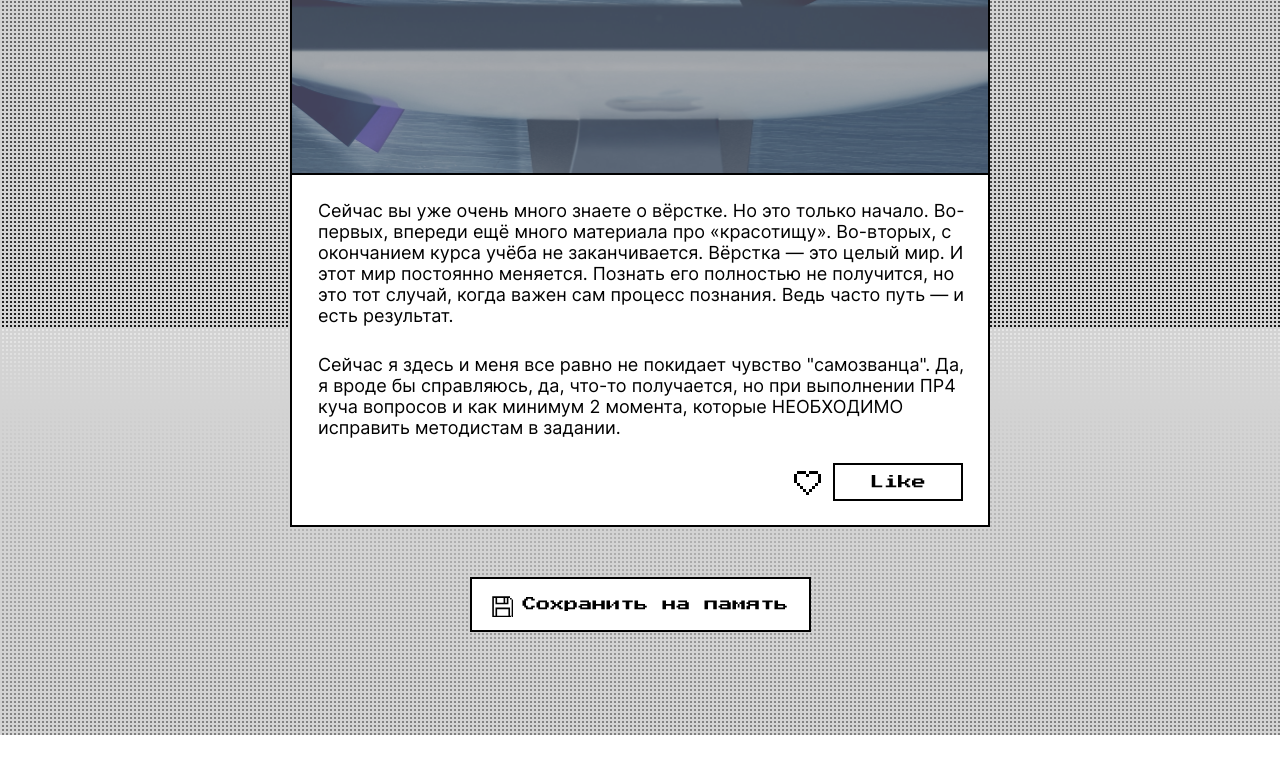
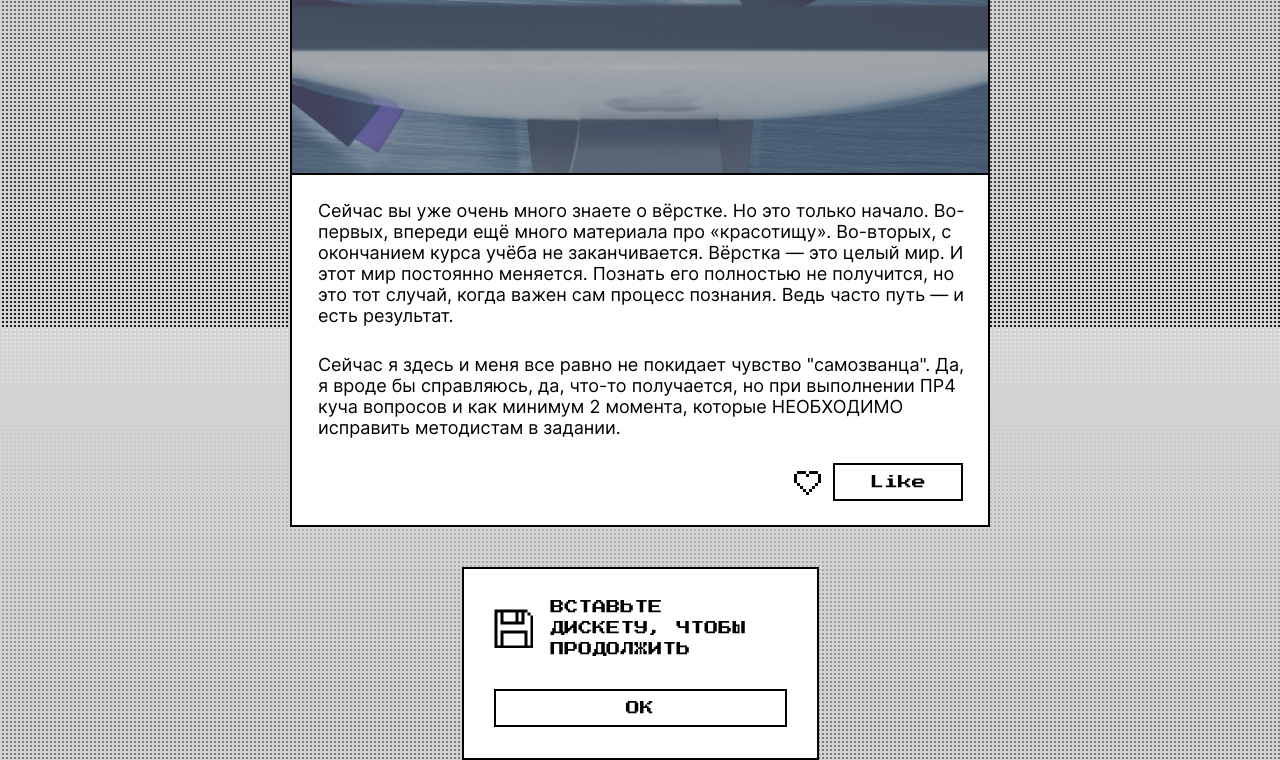
Before and after one commit to aldizza/zakrivayuschiy-teg-f, a plain HTML site: page index.html in a window 1280 px wide. Shown: the part 8473-9233 px from the top of the page. Before the commit the page ends 9208 px from the top, so only its background shows below. Drawn offline with Linux system fonts and the light colour scheme.

Commit message:
3d iteration floppy

```diff
--- a/index.html
+++ b/index.html
@@ -404,7 +404,7 @@
         <span class="button__text">Сохранить на память</span>
       </button>
 
-      <dialog class="dialog" id="dialog-id">
+      <dialog class="dialog" id="dialog-id" open>
         <div class="dialog__block">
           <div class="dialog__column">
             <svg
--- a/styles/style.css
+++ b/styles/style.css
@@ -298,12 +298,6 @@
   background-color: var(--backgroud-color);
 }
 
-.footer__button {
-  display: flex;
-  width: 28px;
-  height: 28px;
-}
-
 .card__save-button {
   display: flex;
   align-items: center;
@@ -312,6 +306,8 @@
   color: var(--button-text-color);
   margin-top: 5px;
   mix-blend-mode: difference;
+  width: 28px;
+  height: 28px;
 }
 
 /*диалог*/
@@ -351,7 +347,6 @@
 
 .dialog__block-text {
   display: flex;
-  margin:
 }
 
 .dialog__button {
@@ -363,6 +358,11 @@
   background: var(--backgroud-color);
   border: 2px solid var(--main-color);
   padding: 14px 0;
+}
+
+.dialog .card__save-button {
+  width: 39px;
+  height: 39px;
 }
 
 /* Фильтры */
```
